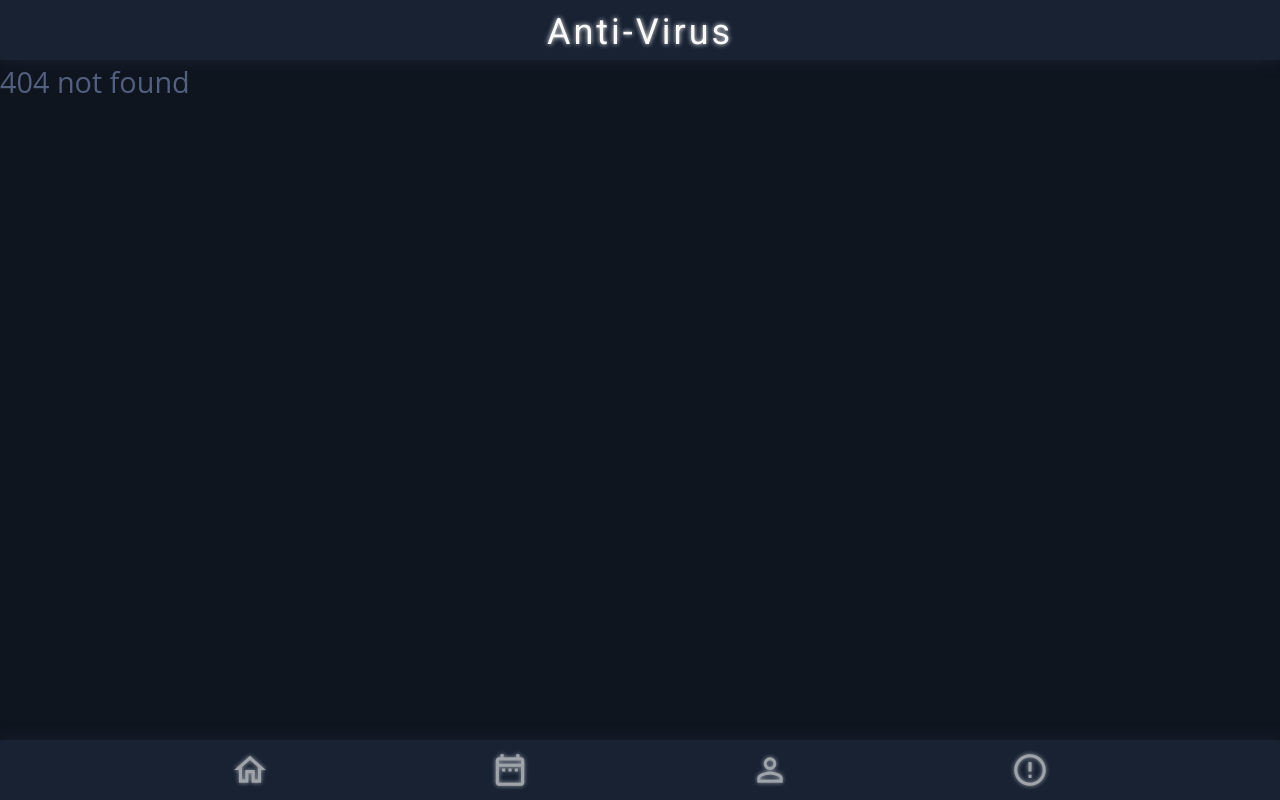
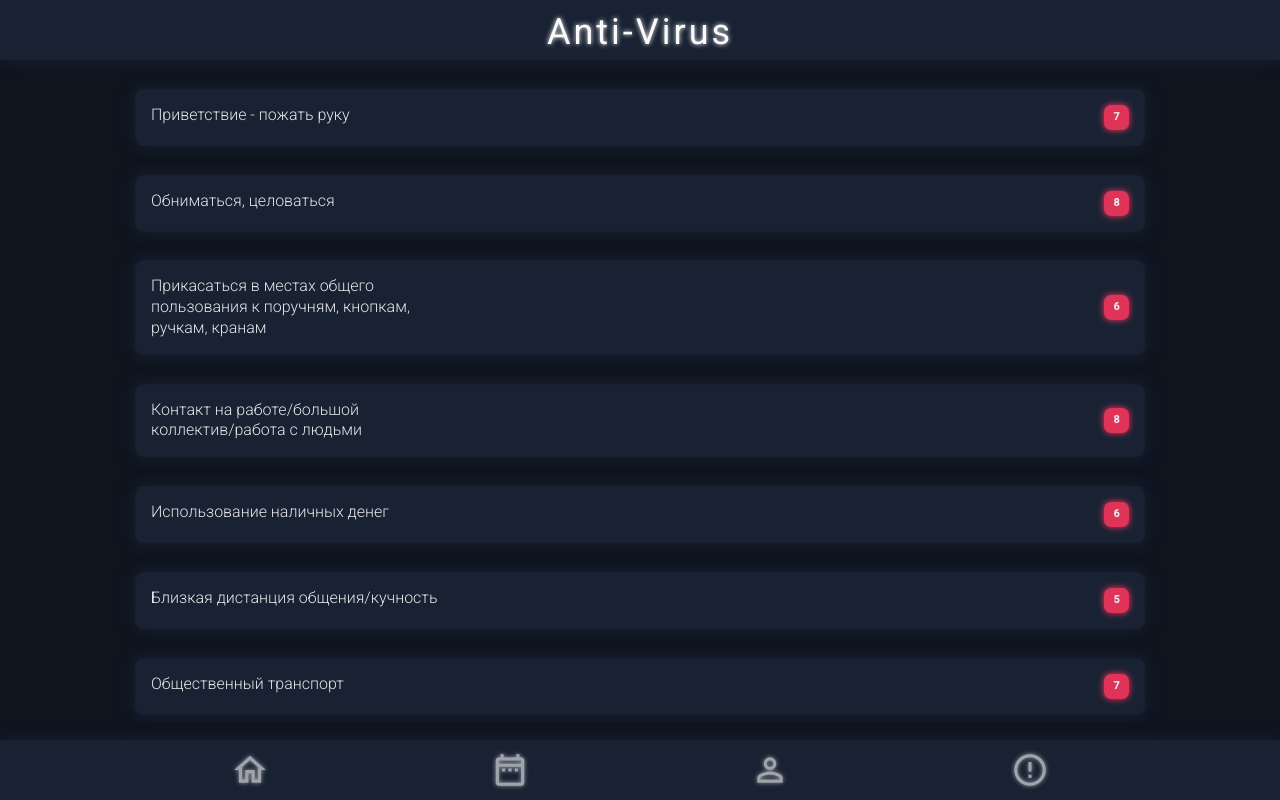
Before and after one commit to rjkz808/defcovid, a React (Create React App) app in the folder client/: page /risks in a window 1280 px wide. Before the commit this address had no page. Shown: the top 800 px of the page. Built offline with nearby package versions, Linux system fonts and the light colour scheme; the HTML template or start-up script is replaced by a standard one.

Commit message:
feat: add risks and actions

```diff
--- a/client/src/App.js
+++ b/client/src/App.js
@@ -1,11 +1,14 @@
 import React from 'react';
 import { BrowserRouter, Route, Switch } from 'react-router-dom';
 import styled, { createGlobalStyle } from 'styled-components';
+import Actions from './components/Actions';
 import Dashboard from './components/Dashboard';
 import Header from './components/Header';
 import Navbar from './components/Navbar';
 import NotFound from './components/NotFound';
+import Risks from './components/Risks';
 import Theme from './components/Theme';
+import { PointsContextProvider } from './contexts/PointsContext';
 
 const GlobalStyle = createGlobalStyle`
   html {
@@ -27,14 +30,18 @@ export default function App() {
     <Theme>
       <GlobalStyle />
       <Root>
+        <PointsContextProvider>
           <BrowserRouter>
             <Header />
             <Switch>
               <Route exact path="/" component={Dashboard} />
+              <Route path="/actions" component={Actions} />
+              <Route path="/risks" component={Risks} />
               <Route component={NotFound} />
             </Switch>
             <Navbar />
           </BrowserRouter>
+        </PointsContextProvider>
       </Root>
     </Theme>
   );
--- /dev/null
+++ b/client/src/components/Actions.js
@@ -0,0 +1,57 @@
+import React, { useContext, useState } from 'react';
+import { Redirect } from 'react-router-dom';
+import Container from 'react-bootstrap/Container';
+import Row from 'react-bootstrap/Row';
+import PointsContext from '../contexts/PointsContext';
+import PointCard from './PointCard';
+
+export default function Actions() {
+  const pointsContext = useContext(PointsContext);
+  const [redirect, setRedirect] = useState(false);
+
+  if (redirect) {
+    return <Redirect exact to="/" />;
+  }
+
+  const actions = [
+    { title: 'Мытье рук мылом или дезсредством', points: 6 },
+    { title: 'Обработка рук и лица влажной салфеткой', points: 3 },
+    { title: 'Обработка рук перед входом в дом', points: 6 },
+    { title: 'Обработка дезсредством продуктов', points: 4 },
+    { title: 'Принять душ', points: 5 },
+    { title: 'Проветрить помещение', points: 5 },
+    { title: 'Обработка смартфона/smart watch', points: 7 },
+    { title: 'Обработка наручных часов', points: 4 },
+    { title: 'Обработка украшений', points: 4 },
+    { title: 'Обработка клавиатуры', points: 5 },
+    { title: 'Обработка компьютерной мыши', points: 5 },
+    { title: 'Изолировать дома верхнюю одежду', points: 7 },
+    {
+      title: 'Позвонить в службу 103 при признаках заболевания или при контакте 1-го уровня',
+      points: 10,
+    },
+    { title: 'Самоизоляция и самоконтроль', points: 10 },
+    { title: 'Одеть маску при наличии признаков ОРВИ (у себя, у окружающих)', points: 9 },
+    { title: 'Обработка лап собаки после прогулки/прогулка в попоне, налапниках', points: 8 },
+    { title: 'Дистанционная работа', points: 8 },
+    { title: 'Не пользоваться общественным транспортом (хотя бы в час пик)', points: 9 },
+    { title: 'Летать в космосе на МКС', points: 100 },
+  ].map((action, idx) => {
+    function handleClick() {
+      pointsContext.addPoints(action.points);
+      setRedirect(true);
+    }
+
+    return (
+      <PointCard key={idx} onClick={handleClick} points={action.points} variant="success">
+        {action.title}
+      </PointCard>
+    );
+  });
+
+  return (
+    <Container>
+      <Row>{actions}</Row>
+    </Container>
+  );
+}
--- a/client/src/components/Dashboard.js
+++ b/client/src/components/Dashboard.js
@@ -1,10 +1,10 @@
 import React, { useState } from 'react';
+import { Redirect } from 'react-router-dom';
 import Col from 'react-bootstrap/Col';
 import Container from 'react-bootstrap/Container';
 import Row from 'react-bootstrap/Row';
 import styled from 'styled-components';
 import PointChart from './PointChart';
-import * as constants from '../constants';
 import Button from '../styles/Button';
 import Card from '../styles/Card';
 
@@ -17,21 +17,25 @@ const DashboardCol = styled(Col)`
 `;
 
 export default function Dashboard() {
-  const [points, setPoints] = useState(0);
+  const [redirect, setRedirect] = useState('');
 
   function handleRiskClick() {
-    setPoints(points => (points > constants.MIN_POINTS ? points - 1 : points));
+    setRedirect('/risks');
   }
 
   function handleActionClick() {
-    setPoints(points => (points < constants.MAX_POINTS ? points + 1 : points));
+    setRedirect('/actions');
+  }
+
+  if (redirect.length > 0) {
+    return <Redirect exact to={redirect} />;
   }
 
   return (
     <Container className="d-flex justify-content-center pt-3">
       <Row className="w-100">
         <Col className="mb-3" xs="12" lg="4">
-          <PointChart points={points} />
+          <PointChart />
         </Col>
         <Col xs="12" lg="8">
           <Row>
--- a/client/src/components/Navbar.js
+++ b/client/src/components/Navbar.js
@@ -33,8 +33,8 @@ const Nav = styled.div`
 const NavLink = styled(Link)`
   color: #fff !important;
   margin-bottom: 0;
-  height: 100px;
-  width: 60px;
+  height: 60px;
+  width: 90px;
   display: flex;
   justify-content: center;
   align-items: center;
--- /dev/null
+++ b/client/src/components/PointCard.js
@@ -0,0 +1,70 @@
+import React from 'react';
+import Badge from 'react-bootstrap/Badge';
+import Col from 'react-bootstrap/Col';
+import PropTypes from 'prop-types';
+import styled from 'styled-components';
+import Card from '../styles/Card';
+
+const PointCol = styled(Col)`
+  cursor: pointer;
+  margin-bottom: 1rem;
+
+  &:first-child {
+    margin-top: 1rem;
+  }
+
+  &:last-child {
+    margin-bottom: calc(60px + 1rem);
+  }
+`;
+
+const PointCardText = styled(Card.Text)`
+  width: 100%;
+  display: flex;
+  justify-content: space-between;
+
+  div {
+    width: 290px;
+  }
+`;
+
+const PointBadge = styled(Badge)`
+  width: 25px;
+  height: 25px;
+  display: flex;
+  justify-content: center;
+  align-items: center;
+  align-self: center;
+  box-shadow: 0px 0px 6px 0.5px ${props => props.theme.colors[props.variant]};
+`;
+
+function PointCard(props) {
+  return (
+    <PointCol xs="12">
+      <Card onClick={props.onClick}>
+        <Card.Body>
+          <PointCardText variant="foreground">
+            <div>{props.children}</div>
+            <PointBadge variant={props.variant}>{props.points}</PointBadge>
+          </PointCardText>
+        </Card.Body>
+      </Card>
+    </PointCol>
+  );
+}
+
+PointCard.defaultProps = {
+  children: <React.Fragment />,
+  onClick: () => {},
+  points: 0,
+  variant: 'success',
+};
+
+PointCard.propTypes = {
+  children: PropTypes.node,
+  onClick: PropTypes.func,
+  points: PropTypes.number,
+  variant: PropTypes.oneOf(['danger', 'success']),
+};
+
+export default PointCard;
--- a/client/src/components/PointChart.js
+++ b/client/src/components/PointChart.js
@@ -1,8 +1,8 @@
 import React, { useCallback, useContext, useMemo, useState } from 'react';
 import { PieChart, Pie, Label, Cell, ResponsiveContainer } from 'recharts';
-import PropTypes from 'prop-types';
 import styled, { ThemeContext } from 'styled-components';
 import * as constants from '../constants';
+import PointsContext from '../contexts/PointsContext';
 
 const PointChartContainer = styled.div`
   margin-right: auto;
@@ -39,12 +39,13 @@ const PointChartContainer = styled.div`
   }
 `;
 
-function PointChart(props) {
+export default function PointChart() {
   const [animation, setAnimation] = useState(true);
+  const pointsContext = useContext(PointsContext);
   const themeContext = useContext(ThemeContext);
 
-  const isPositive = props.points > constants.NO_POINTS;
-  const pointsAbsolute = Math.abs(props.points);
+  const isPositive = pointsContext.points > constants.NO_POINTS;
+  const pointsAbsolute = Math.abs(pointsContext.points);
 
   const data = useMemo(
     () => [
@@ -74,11 +75,11 @@ function PointChart(props) {
   }, [data, themeContext.colors]);
 
   function getSign() {
-    if (props.points > 0) {
+    if (pointsContext.points > 0) {
       return '+';
     }
 
-    if (props.points === 0) {
+    if (pointsContext.points === 0) {
       return '';
     }
 
@@ -112,7 +113,6 @@ function PointChart(props) {
               fontWeight={300}
               position="center"
               fill={themeContext.colors.foreground}
-              style={{ textShadow: '0px 0px 5px #fff' }}
             >
               {getSign() + pointsAbsolute.toString()}
             </Label>
@@ -122,9 +122,3 @@ function PointChart(props) {
     </PointChartContainer>
   );
 }
-
-PointChart.propTypes = {
-  points: PropTypes.number.isRequired,
-};
-
-export default PointChart;
--- /dev/null
+++ b/client/src/components/Risks.js
@@ -0,0 +1,55 @@
+import React, { useContext, useState } from 'react';
+import { Redirect } from 'react-router-dom';
+import Container from 'react-bootstrap/Container';
+import Row from 'react-bootstrap/Row';
+import PointsContext from '../contexts/PointsContext';
+import PointCard from './PointCard';
+
+export default function Risks() {
+  const pointsContext = useContext(PointsContext);
+  const [redirect, setRedirect] = useState(false);
+
+  if (redirect) {
+    return <Redirect exact to="/" />;
+  }
+
+  const actions = [
+    { title: 'Приветствие - пожать руку', points: 7 },
+    { title: 'Обниматься, целоваться', points: 8 },
+    {
+      title: 'Прикасаться в местах общего пользования к поручням, кнопкам, ручкам, кранам',
+      points: 6,
+    },
+    { title: 'Контакт на работе/большой коллектив/работа с людьми', points: 8 },
+    { title: 'Использование наличных денег', points: 6 },
+    { title: 'Близкая дистанция общения/кучность', points: 5 },
+    { title: 'Общественный транспорт', points: 7 },
+    { title: 'Гости', points: 5 },
+    { title: 'Рискованные контакты', points: 5 },
+    { title: 'Магазин/торговый центр', points: 7 },
+    { title: 'Вокзал, аэропорт', points: 9 },
+    { title: 'Общественное питание', points: 6 },
+    { title: 'Медицинское учреждение/аптека', points: 8 },
+    { title: 'Повышенная температура', points: 7 },
+    { title: 'Сухой кашель, тяжелое дыхание/одышка при небольшой нагрузке', points: 8 },
+    { title: 'Наличие питомца, требующего прогулки на улице', points: 6 },
+    { title: 'Обниматься с зараженным COVID-19', points: 100 },
+  ].map((action, idx) => {
+    function handleClick() {
+      pointsContext.subtractPoints(action.points);
+      setRedirect(true);
+    }
+
+    return (
+      <PointCard key={idx} onClick={handleClick} points={action.points} variant="danger">
+        {action.title}
+      </PointCard>
+    );
+  });
+
+  return (
+    <Container>
+      <Row>{actions}</Row>
+    </Container>
+  );
+}
--- /dev/null
+++ b/client/src/contexts/PointsContext.js
@@ -0,0 +1,36 @@
+import React, { createContext, useCallback, useMemo, useState } from 'react';
+import PropTypes from 'prop-types';
+import * as constants from '../constants';
+
+const PointsContext = createContext();
+
+function PointsContextProvider(props) {
+  const [points, setPoints] = useState(0);
+
+  const addPoints = useCallback(amount => {
+    setPoints(points => {
+      const value = points + amount;
+      return value > constants.MAX_POINTS ? constants.MAX_POINTS : value;
+    });
+  }, []);
+
+  const subtractPoints = useCallback(amount => {
+    setPoints(points => {
+      const value = points - amount;
+      return value < constants.MIN_POINTS ? constants.MIN_POINTS : value;
+    });
+  }, []);
+
+  const value = useMemo(() => {
+    return { points, addPoints, subtractPoints };
+  }, [points, addPoints, subtractPoints]);
+
+  return <PointsContext.Provider value={value}>{props.children}</PointsContext.Provider>;
+}
+
+PointsContextProvider.propTypes = {
+  children: PropTypes.node.isRequired,
+};
+
+export { PointsContextProvider };
+export default PointsContext;
```
Lines whose indentation alone changed are shown as unchanged.
